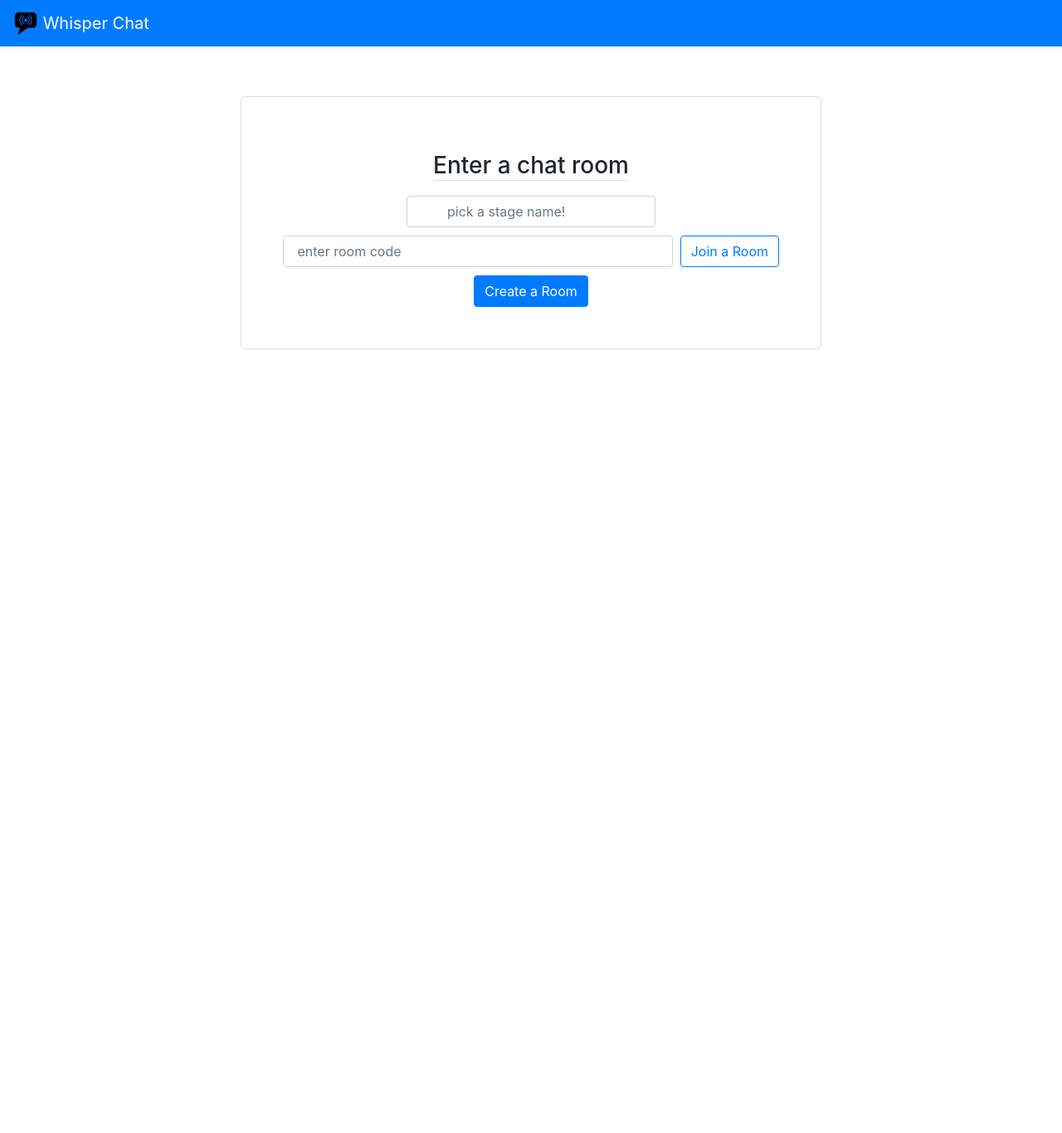
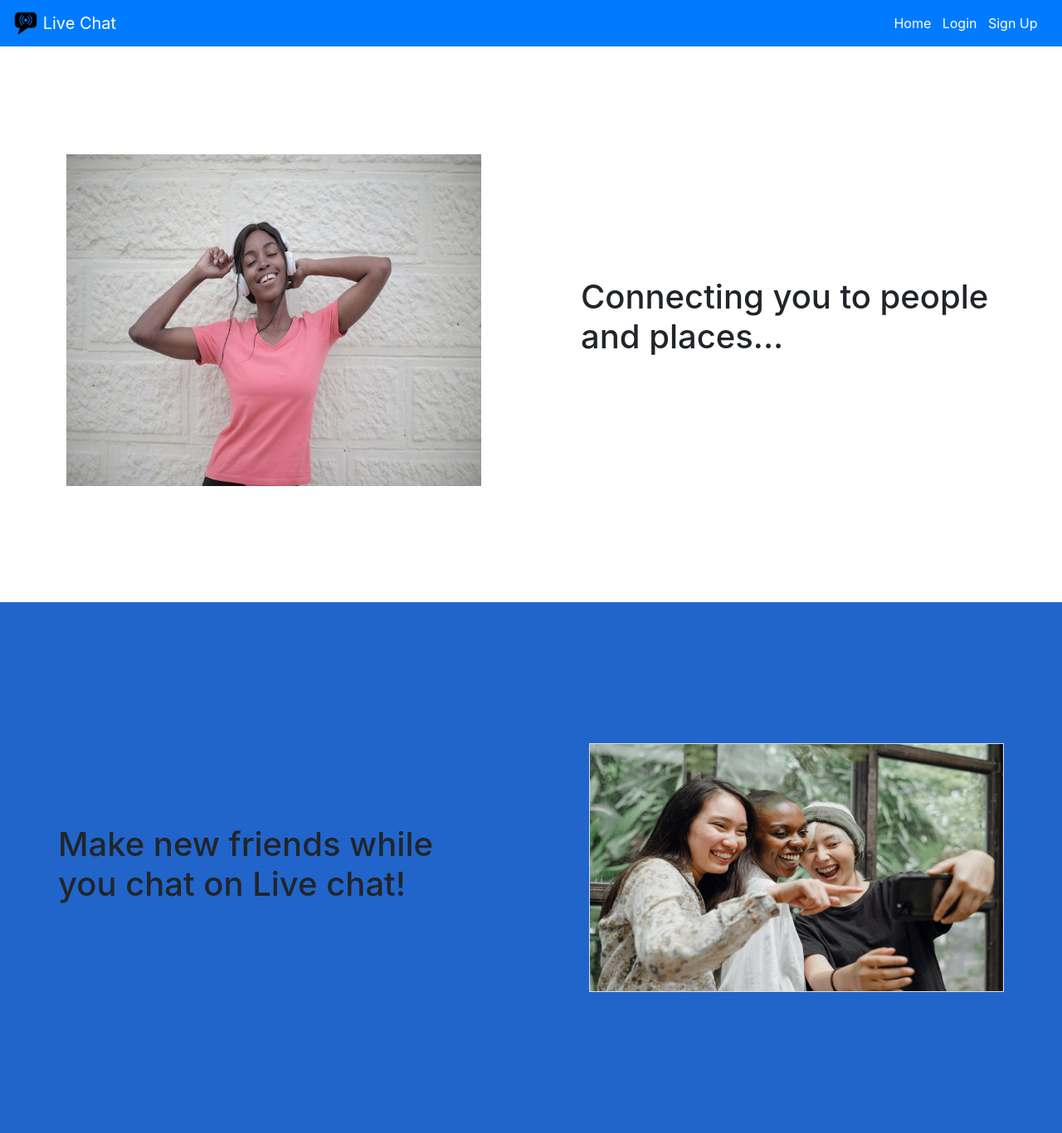
Before and after one commit to danieljonesobot/Livechat_App, a Flask app: page / in a window 1280 px wide. Shown: the whole page at 83% size. Before the commit the page ends 421 px from the top, so only its background shows below. Run offline with Flask 3, Linux system fonts and the light colour scheme; some libraries are stand-ins or nearby versions.

Commit message:
set-up landing page

```diff
--- a/app.py
+++ b/app.py
@@ -24,14 +24,18 @@ db = SQLAlchemy(app)
 
 
 '''
-*********************
-    DEPENDENCIES
-*********************
+            DEPENDENCIES
+******************************************
+pip install flask-socketio
+pip install flask
+pip install Pillow
+pip install flask-SQLAlchemy
+pip install flask-bcrypt
+pip install flask-login
 
-- pip install flask-socketio
+'''
 
 
-'''
 
 '''You must add this function.  It is an extension of LoginManager and its associated functions i.e
 login_user, current_user, logout_user, login_required '''
@@ -66,17 +70,25 @@ def generate_unique_code(length):
 
 
 
+
+
 @app.route("/", methods=['GET', 'POST'])
+@app.route("/landing", methods=['GET', 'POST'])
+def landing():
+    return render_template("landing.html")
+
+
 @app.route("/home", methods=['GET', 'POST'])
 def home():
-    '''automatically clears the session when user goes to the home route'''
+    '''session.clear() function automatically clears the session when user goes to the home route'''
     # session.clear()
     if request.method == "POST":
-        ''' The get() function gets value of the keys " name, code, join & create" from the "form" dictionary.'''
+        ''' The get() function gets value of the keys " name, code, join & create" from the
+        form(which is a dictionary) in the home.html template.'''
         name = request.form.get("name")
         code = request.form.get("code")
-        ''' Here, if the keys do not have a value it returns None.
-        By passing "False" as an argument we set the default value to be False'''
+        ''' Here, if the keys do not have a value it returns None as it default value.
+        By passing "False" as an argument we set the default value to be False instead'''
         join = request.form.get("join", False)
         create = request.form.get("create", False)
 
@@ -84,7 +96,7 @@ def home():
             return render_template("home.html", error="Please Enter a Name", title='Home', code=code, name=name)
 
         if join != False and code is None:
-            return render_template("home.html", error="Please a room code", title='Home', code=code, name=name)
+            return render_template("home.html", error="Please enter a room code", title='Home', code=code, name=name)
 
 
         room = code
@@ -94,10 +106,74 @@ def home():
         elif code not in rooms:
             return render_template("home.hmtl", error="Room does not exist", title='Home', code=code, name=name)
 
+        '''else if values are provided for room and name, create and store sessions and redirect to room route'''
         session["room"] = room
         session["name"] = name
+        return redirect(url_for("room"))
 
     return render_template("home.html", title='Home')
+
+
+
+@app.route("/room")
+def room():
+    room = session.get("room")
+    if room is None or session.get("name") is None or room not in rooms:
+        return redirect(url_for("home"))
+    return render_template("room.html")
+
+
+
+@socketio.on("connect")
+def connect(auth):
+    '''we get the room and name sessions and store them in '''
+    room = session.get("room")
+    name = session.get("name")
+    '''checks that a user can't connect to the socket without going through the home route'''
+    if not room or not name:
+        return
+
+    '''if the user's room does not exist in "rooms", then we use the built-in leave_room()
+    function in socket to exit the user and return'''
+    if room not in rooms:
+        leave_room(room)
+        return
+
+
+    '''else, if the user's room exist, we use the join_room() function in socket to admit the user to the
+    room and also send a general message in the room that the user has joined using the built-in send()
+    function in socket and increase the number of members in the room by 1'''
+
+    join_room(room)
+    send({"name":name, "message":"has entered the room"}, to=room)
+    rooms[room]["members"] += 1
+    print(f"{name} joined room {room}")
+
+
+
+
+
+'''socket for user to leave room'''
+@socketio.on("disconnect")
+def disconnect(auth):
+    room = session.get("room")
+    name = session.get("name")
+    leave_room(room)
+
+    if room in rooms:
+        rooms[room]["members"] -=1
+        if rooms[room]["members"] <= 0:
+            del rooms[room]
+
+
+    send({"name":name, "message":"has left the room"}, to=room)
+    print(f"{name} has left the room {room}")
+
+
+
+
+
+
 
 
 
@@ -130,7 +206,7 @@ def login():
         user = User.query.filter_by(username=form.username.data).first()
         if user and bcrypt.check_password_hash(user.password, form.password.data):
             login_user(user, remember=form.remember.data)
-            flash(f'Welcome {user.username}', 'success')
+            flash(f'Welcome {user.username}! 😀', 'success')
             return redirect(url_for("home"))
         else:
             flash("Login failed. Please check username and password", 'danger')
@@ -143,7 +219,8 @@ def login():
 @app.route("/logout")
 def logout():
     logout_user()
-    return redirect(url_for("home"))
+    flash("You have been Logged out 😔", "success")
+    return redirect(url_for("landing"))
 
 
 
@@ -155,8 +232,8 @@ def save_picture(form_picture):
 
     form_picture.save(picture_path)
 
-    '''resizes image to smaller size'''
-    output_size = (125, 125)
+    '''resizes image to smaller size of 300 by 300 pixels'''
+    output_size = (300, 300)
     i = Image.open(form_picture)
     i.thumbnail(output_size)
     i.save(picture_path)
--- a/static/css/style.css
+++ b/static/css/style.css
@@ -47,3 +47,97 @@
 .create-btn {
     width: 100%
 }
+
+
+.navbar-nav {
+    display: flex;
+    flex-direction: row;
+    width: 200px;
+    justify-content: space-evenly;
+}
+
+
+.landingFirstSection {
+    display: flex;
+    margin: 20px;
+    height: 80vh;
+    justify-content: space-around;
+}
+
+
+
+.landingFirstSection div:nth-of-type(1) {
+    display: flex;
+    align-items: center;
+    width: 500px;
+}
+
+
+.landingFirstSection div:nth-of-type(2) {
+    display: flex;
+    align-items: center;
+    width: 500px;
+}
+
+
+.landingSecondSection {
+    display: flex;
+    height: 80vh;
+    justify-content: space-around;
+    background-color: #2165cb;
+}
+
+
+.landingSecondSection div:nth-of-type(1) {
+    display: flex;
+    align-items: center;
+    width: 500px;
+}
+
+
+
+.landingSecondSection div:nth-of-type(2) {
+    display: flex;
+    align-items: center;
+    width: 500px;
+}
+
+
+
+
+
+/* chat room styling */
+.message-box {
+    border: 2px solid #dae2e2;
+    border-radius: 10px;
+    background-color: #cddef7;
+    height: 80vh;
+    display: flex;
+    flex-direction: column;
+    align-items: stretch;
+    margin: 50px;
+}
+
+
+
+.messages {
+    overflow-y: scroll;
+    flex: 1;
+    width: 100%;
+}
+
+
+.inputs {
+    padding: 10px;
+    display: flex;
+}
+
+
+.roomh2 {
+    text-align: center;
+}
+
+
+#message {
+    flex: 1;
+}
--- a/templates/home.html
+++ b/templates/home.html
@@ -9,11 +9,11 @@
             <div>
                 <!-- <label>Name:</label> -->
                 <input type="text" class="form-control form-control-md mx-auto pr-5 pl-5" style="width: 300px;"
-                    placeholder="pick a stage name!" name="name" value="{{name}}">
+                    placeholder="Pick a stage name!" name="name" value="{{name}}">
             </div>
 
             <div class="join">
-                <input type="text" class="form-control form-control-md" placeholder=" enter room code" name="code"
+                <input type="text" class="form-control form-control-md" placeholder="Room code" name="code"
                     value="{{code}}"> &nbsp;&nbsp;
                 <button type="submit" class="btn btn-outline-primary" name="join">Join a Room</button>
             </div>
--- /dev/null
+++ b/templates/landing.html
@@ -0,0 +1,29 @@
+{% extends "layout.html" %}
+
+{% block content %}
+
+
+<section class="landingFirstSection">
+    <div>
+        <img src="{{url_for('static', filename='images/smiling_lady.jpeg')}}" alt="smiling_lady"
+            style="width: 500px; height: 400px;">
+    </div>
+    <div>
+        <h1>Connecting you to people and places...</h1>
+    </div>
+
+
+</section>
+
+
+<section class="landingSecondSection">
+    <div>
+        <h1>Make new friends while you chat on Live chat!</h1>
+    </div>
+    <div>
+        <img src="{{url_for('static', filename='images/ladies.jpg')}}" alt="ladies_smiling"
+            style="width: 700px; height: 300px; border:1px solid #dae2e2;;">
+    </div>
+</section>
+
+{% endblock %}
--- a/templates/layout.html
+++ b/templates/layout.html
@@ -29,8 +29,21 @@
         <a class="text-white navbar-brand" href="{{url_for('home')}}">
             <img src="{{url_for('static', filename='images/chat img.png')}}" width="30" height="30"
                 class="d-inline-block align-top" alt="">
-            Whisper Chat
+            Live Chat
         </a>
+
+        <!-- Navbar Right Side -->
+        <div class="navbar-nav">
+            {% if current_user.is_authenticated %}
+            <a class="text-white nav-item nav-link" href="{{url_for('home')}}">Lobby</a>
+            <a class="text-white nav-item nav-link" href="{{url_for('profile')}}">Profile</a>
+            <a class="text-white nav-item nav-link" href="{{url_for('logout')}}">Logout</a>
+            {% else %}
+            <a class="text-white nav-item nav-link" href="{{url_for('landing')}}">Home</a>
+            <a class="text-white nav-item nav-link" href="{{url_for('login')}}">Login</a>
+            <a class="text-white nav-item nav-link" href="{{url_for('registration')}}">Sign Up</a>
+            {% endif %}
+        </div>
     </nav>
 
 
```
Also changed, not shown: templates/room.html (+21 -0 lines), instance/database.db, static/images/ladies.jpg (added), static/images/smiling_lady.jpeg (added), static/profile_pics/2867f46e47f011d1.jpeg (deleted), static/profile_pics/7e117aab94e3b995.jpeg (added).
